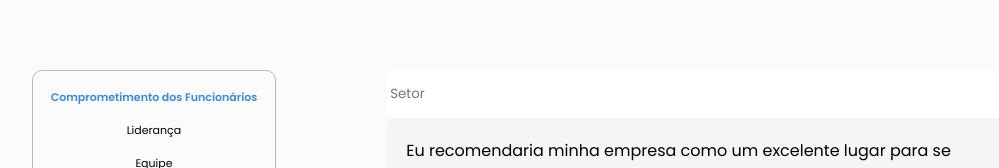
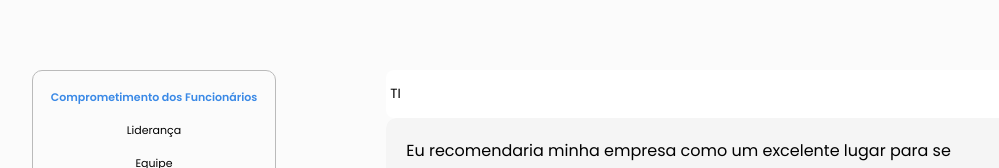
Before and after one commit to Villarinho-Gui/cinbal-survey, a React (Vite) app: page / in a window 1280 px wide. Shown: the part 130-298 px from the top of the page, without its empty margins (81-1080 px from the left). Built offline with nearby package versions, Linux system fonts and the light colour scheme.

Commit message:
Adicionando estado de setor (ainda em construção)

```diff
--- a/src/pages/Survey/index.jsx
+++ b/src/pages/Survey/index.jsx
@@ -63,9 +63,9 @@ export const Survey = () => {
     pergunta41,
     toggleIsFinished,
     isFinished,
-    sectorInput,
-    setSectorInput,
   } = useSurveyContext()
+
+  const [sectorInput, setSectorInput] = useState('TI')
 
   async function handleChangeNPS() {
     event?.preventDefault()
@@ -123,7 +123,6 @@ export const Survey = () => {
       console.error(error)
     }
   }
-
   // eslint-disable-next-line @typescript-eslint/no-unused-vars
   const formComponents = [
     <CompFuncionarios />,
@@ -152,7 +151,7 @@ export const Survey = () => {
             placeholder="Setor"
             name="sector"
             value={sectorInput}
-            onChange={(e) => setSectorInput(e.target.value)}
+            onChange={(event) => setSectorInput(event.target.value)}
           />
           <Modal openModal={openModal} handleClose={() => setOpenModal(false)} />
 
```
